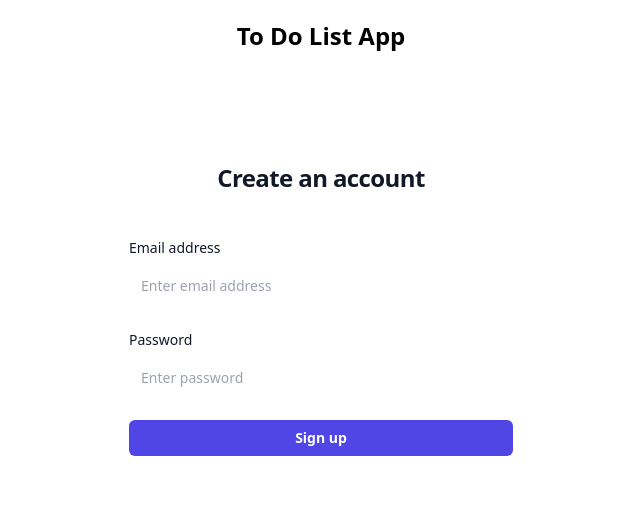
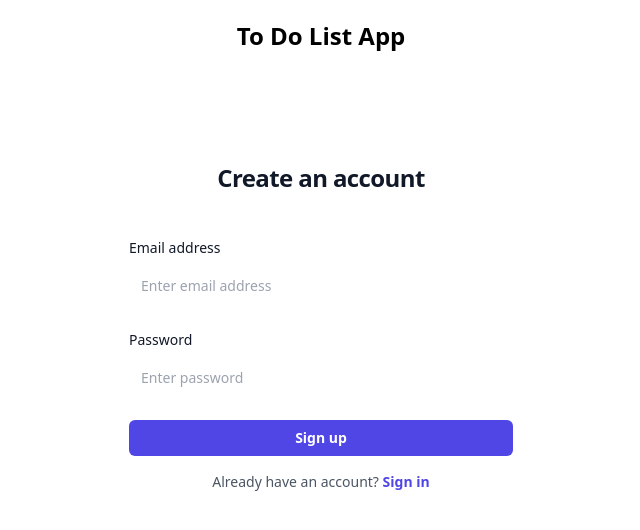
Before and after one commit to pip3campos/challenge-to-do-list, a Next.js app in the folder front-end/: page /sign-up in a window 1280 px wide. Shown: the top 530 px of the page, without its empty margins (319-959 px from the left). Built offline with nearby package versions, Linux system fonts and the light colour scheme.

Commit message:
Link to and from sign-in/up

```diff
--- a/front-end/src/app/sign-in/page.tsx
+++ b/front-end/src/app/sign-in/page.tsx
@@ -3,6 +3,7 @@
 import { signIn } from "../api";
 import { FormEventHandler, useState } from "react";
 import { useRouter } from 'next/navigation';
+import Link from 'next/link';
 
 export default function SignIn() {
   const [emailValue, setEmailValue] = useState<string>("");
@@ -77,6 +78,12 @@ export default function SignIn() {
                 </button>
               </div>
             </form>
+            <p className="mt-4 text-center text-sm text-gray-600">
+              Create an account?{' '}
+              <Link href="/sign-up" className="font-semibold text-indigo-600 hover:text-indigo-500">
+                Sign up
+              </Link>
+            </p>
           </div>
         </div>
   )
--- a/front-end/src/app/sign-up/page.tsx
+++ b/front-end/src/app/sign-up/page.tsx
@@ -2,6 +2,7 @@
 
 import { signUp } from "../api"
 import { FormEventHandler, useState } from "react"
+import Link from 'next/link';
 
 export default function SignUp() {
   const [emailValue, setEmailValue] = useState<string>("");
@@ -70,6 +71,12 @@ export default function SignUp() {
                 </button>
               </div>
             </form>
+            <p className="mt-4 text-center text-sm text-gray-600">
+              Already have an account?{' '}
+              <Link href="/sign-in" className="font-semibold text-indigo-600 hover:text-indigo-500">
+                Sign in
+              </Link>
+            </p>
           </div>
         </div>
   )
```
